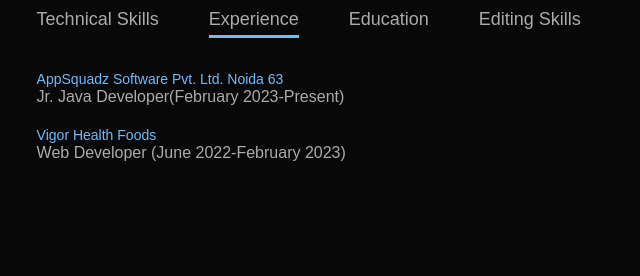
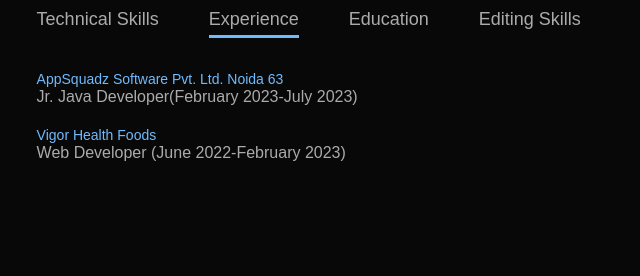
Before and after one commit to Satyam3134/Satyam-Portfolio, a plain HTML site: page index.html in a window 1280 px wide. Both pictures are taken after a click on the element "Experience". Shown: the part 1134-1410 px from the top of the page, 501-1141 px from the left. Drawn offline with Linux system fonts and the light colour scheme.

Commit message:
Update index.html

```diff
--- a/index.html
+++ b/index.html
@@ -68,7 +68,7 @@
                      </div>
                      <div class="tab-contents" id="experience">
                         <ul>
-                            <li><span>AppSquadz Software Pvt. Ltd. Noida 63</span><br>Jr. Java Developer(February 2023-Present)</li>
+                            <li><span>AppSquadz Software Pvt. Ltd. Noida 63</span><br>Jr. Java Developer(February 2023-July 2023)</li>
                             <li><span>Vigor Health Foods</span><br>Web Developer (June 2022-February 2023)</li>
                         </ul>
                      </div>
```
